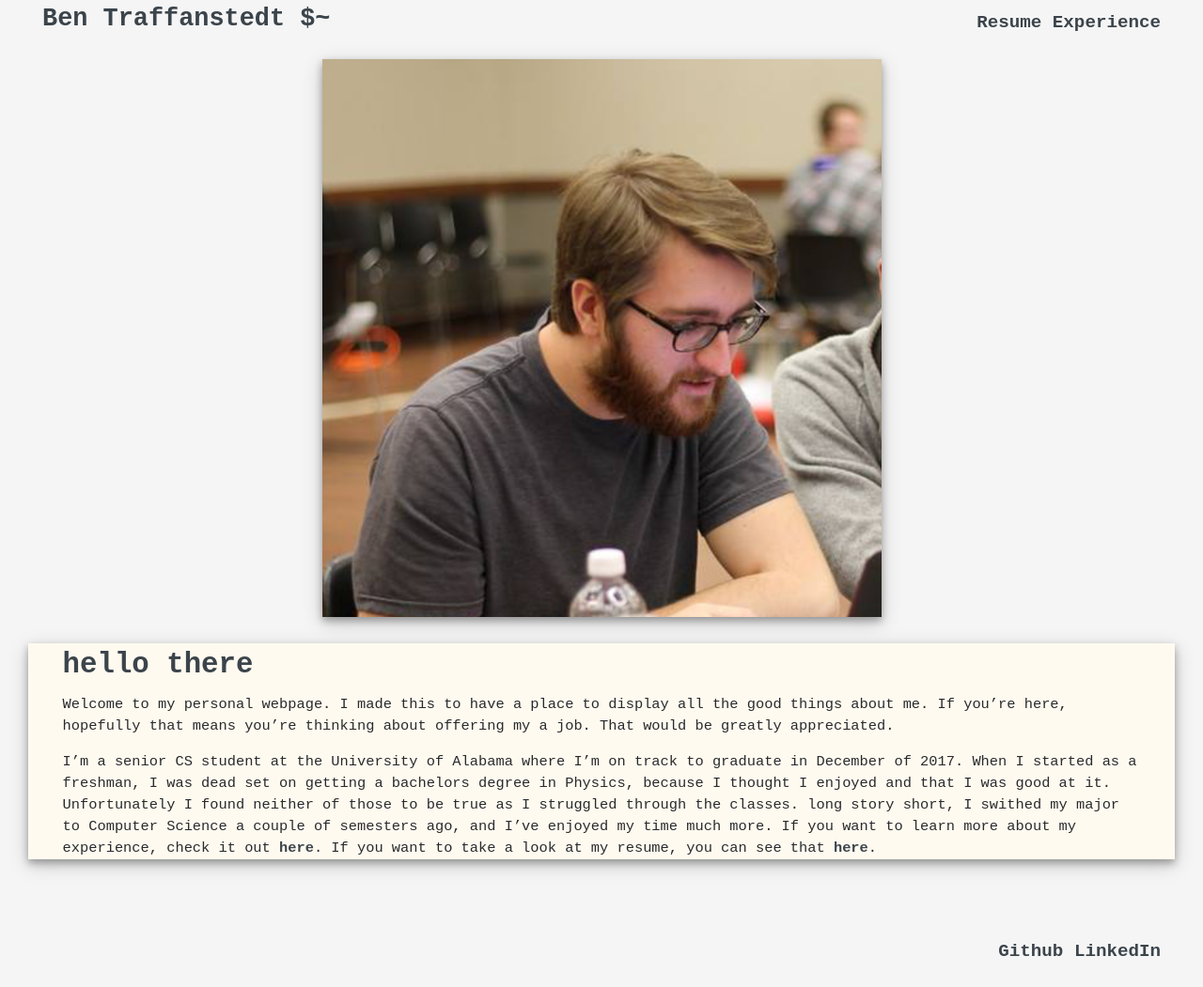
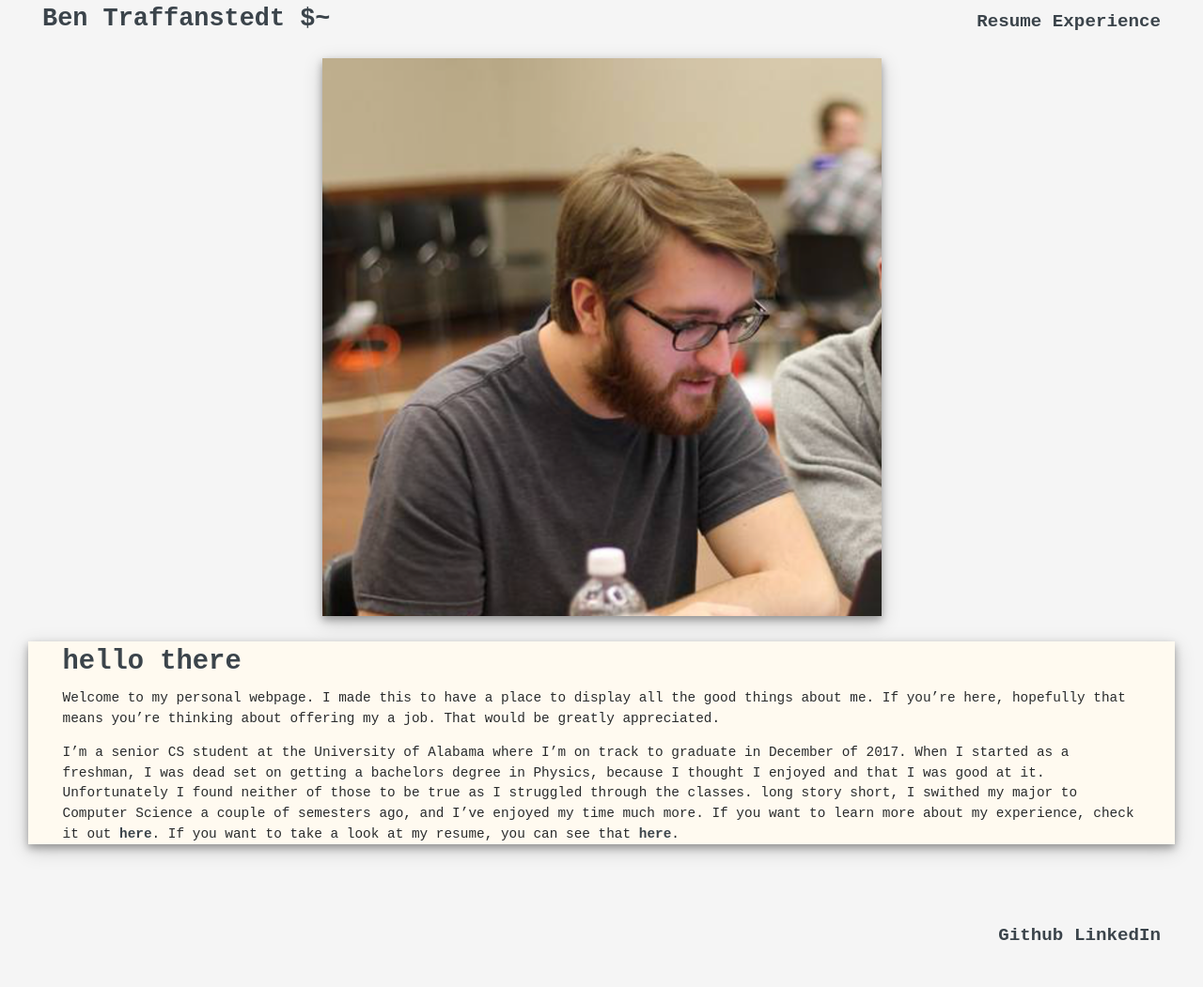
Before and after one commit to TheTraff/thetraff.github.io, a Jekyll site: the page built from index.md, in a window 1280 px wide. Shown: the whole page at 94% size. Built offline with Jekyll 4.4.1, drawn with Linux system fonts in a browser that asks for light colours; nearby versions of some CDN libraries; some web fonts are replaced.

Commit message:
updated pic stuff

```diff
--- a/_sass/_layout.scss
+++ b/_sass/_layout.scss
@@ -6,7 +6,7 @@
  html {
     font-family: $font-style;
     font-color: $font-color;
-    font-size: 1.2vmax;
+    font-size: 0.9rem;
     background-color: $site-background-color;
     width: 100%;
     height: 100vh;
@@ -101,6 +101,8 @@
 
  .profile-image {
    box-shadow: 0 4px 8px 0 rgba(0, 0, 0, 0.3), 0 6px 20px 0 rgba(0, 0, 0, 0.19);
+   width: 2vmax;
+   background-color: %site-background-color;
  }
 
  .image-container {
```
Also changed, not shown: 1 other file.
